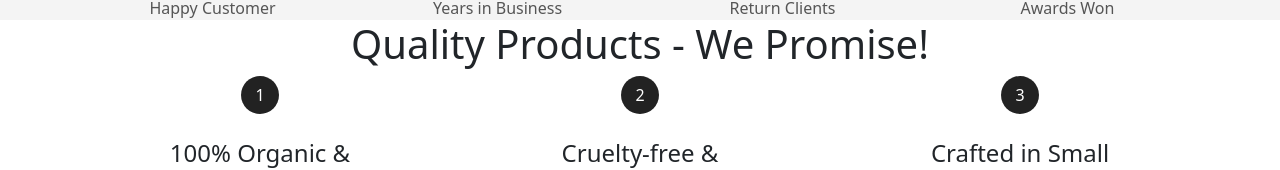
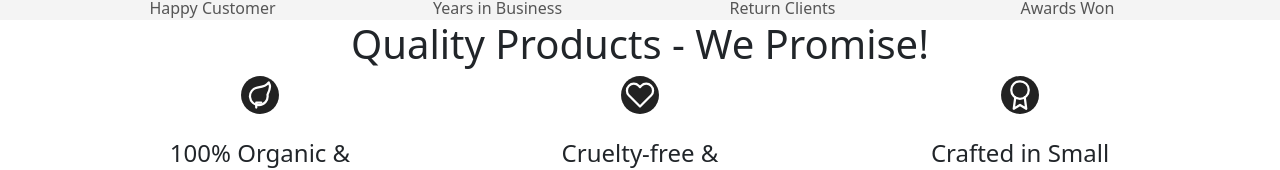
Before and after one commit to youssefdahmani93-code/cosima-site, a website: page about-us.html in a window 1280 px wide. Shown: the part 790-960 px from the top of the page. Drawn offline with nearby package versions, Linux system fonts and the light colour scheme.

Commit message:
design: replace list numbers 1, 2, 3 with premium SVG icons (leaf, heart, award)

```diff
--- a/about-us.html
+++ b/about-us.html
@@ -321,7 +321,7 @@
                         <div class="col-12 col-md-6 col-lg-4">
                             <article class="mcColumn px-xl-8 px-xlwd-15">
                                 <i class="icnWrap solid fw-medium d-flex align-items-center justify-content-center rounded-circle mx-auto mb-4">
-                                    1
+                                    <svg xmlns="http://www.w3.org/2000/svg" width="30" height="30" viewBox="0 0 24 24" fill="none" stroke="currentColor" stroke-width="1.8" stroke-linecap="round" stroke-linejoin="round" class="feather feather-leaf"><path d="M11 20A7 7 0 0 1 9.8 6.1C15.5 5 17 4.48 19 2c1 2 2 3.58-1 9.8a7 7 0 0 1-7 8.2z"></path><path d="M9 22v-4h4"></path></svg>
                                 </i>
                                 <h3 class="mccHeadaing fw-normal">100% Organic &<br> Natural Products</h3>
                                 <p>We carefully select organic ingredients that are rich in vitamins, minerals, and antioxidants to restore your natural glow.</p>
@@ -330,7 +330,7 @@
                         <div class="col-12 col-md-6 col-lg-4">
                             <article class="mcColumn px-xl-8 px-xlwd-15">
                                 <i class="icnWrap solid fw-medium d-flex align-items-center justify-content-center rounded-circle mx-auto mb-4">
-                                    2
+                                    <svg xmlns="http://www.w3.org/2000/svg" width="30" height="30" viewBox="0 0 24 24" fill="none" stroke="currentColor" stroke-width="1.8" stroke-linecap="round" stroke-linejoin="round" class="feather feather-heart"><path d="M20.84 4.61a5.5 5.5 0 0 0-7.78 0L12 5.67l-1.06-1.06a5.5 5.5 0 0 0-7.78 7.78l1.06 1.06L12 21.23l7.78-7.78 1.06-1.06a5.5 5.5 0 0 0 0-7.78z"></path></svg>
                                 </i>
                                 <h3 class="mccHeadaing fw-normal">Cruelty-free &<br> Ethically Sourced</h3>
                                 <p>Our products are never tested on animals, and we maintain direct partnerships with sustainable farmers around the world.</p>
@@ -339,7 +339,7 @@
                         <div class="col-12 col-md-6 col-lg-4">
                             <article class="mcColumn px-xl-8 px-xlwd-15">
                                 <i class="icnWrap solid fw-medium d-flex align-items-center justify-content-center rounded-circle mx-auto mb-4">
-                                    3
+                                    <svg xmlns="http://www.w3.org/2000/svg" width="30" height="30" viewBox="0 0 24 24" fill="none" stroke="currentColor" stroke-width="1.8" stroke-linecap="round" stroke-linejoin="round" class="feather feather-award"><circle cx="12" cy="8" r="7"></circle><polyline points="8.21 13.89 7 23 12 20 17 23 15.79 13.88"></polyline></svg>
                                 </i>
                                 <h3 class="mccHeadaing fw-normal">Crafted in Small<br> Batches</h3>
                                 <p>To guarantee potency and fresh quality, all our formulas are crafted in small batches with strict quality control.</p>
```
